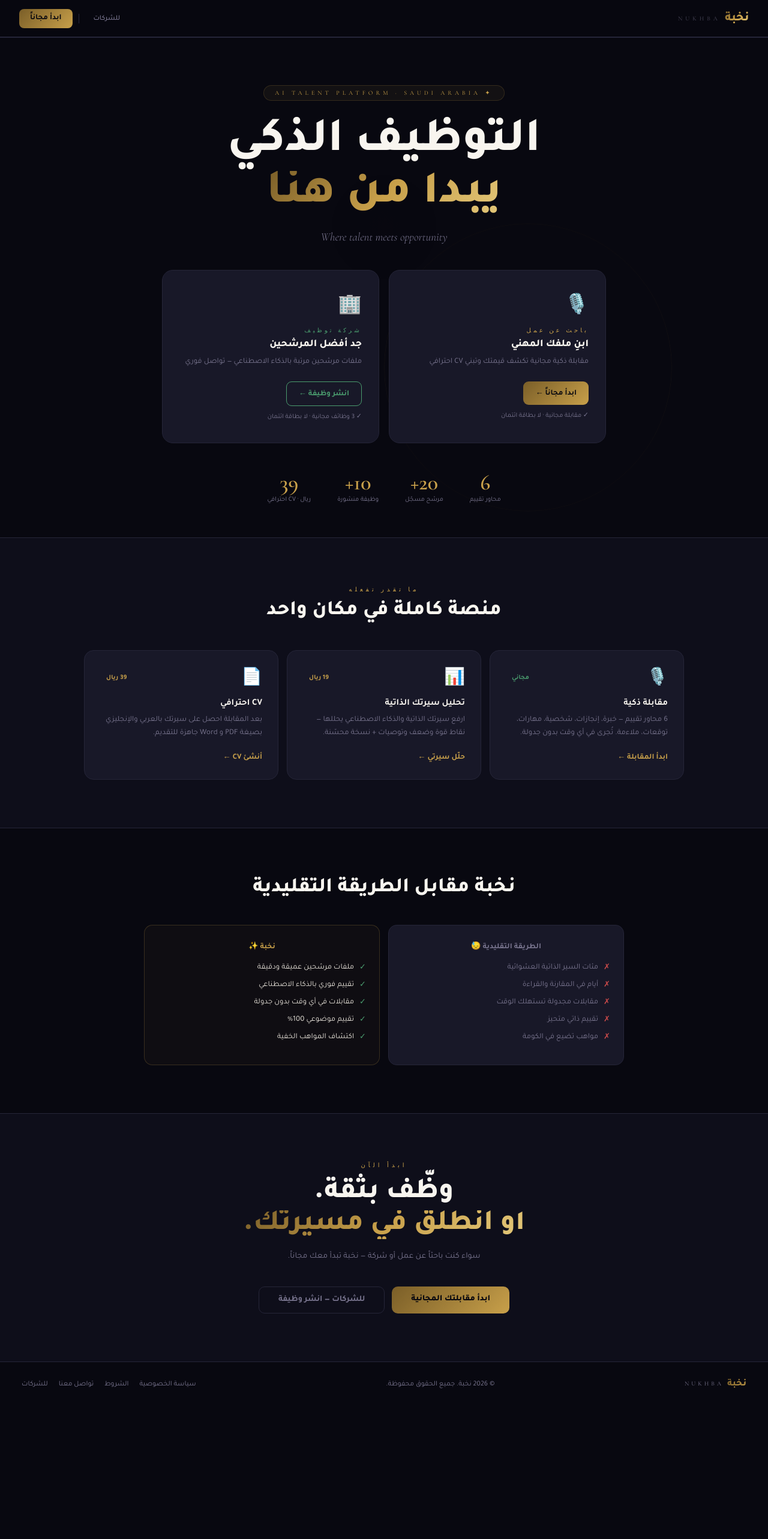
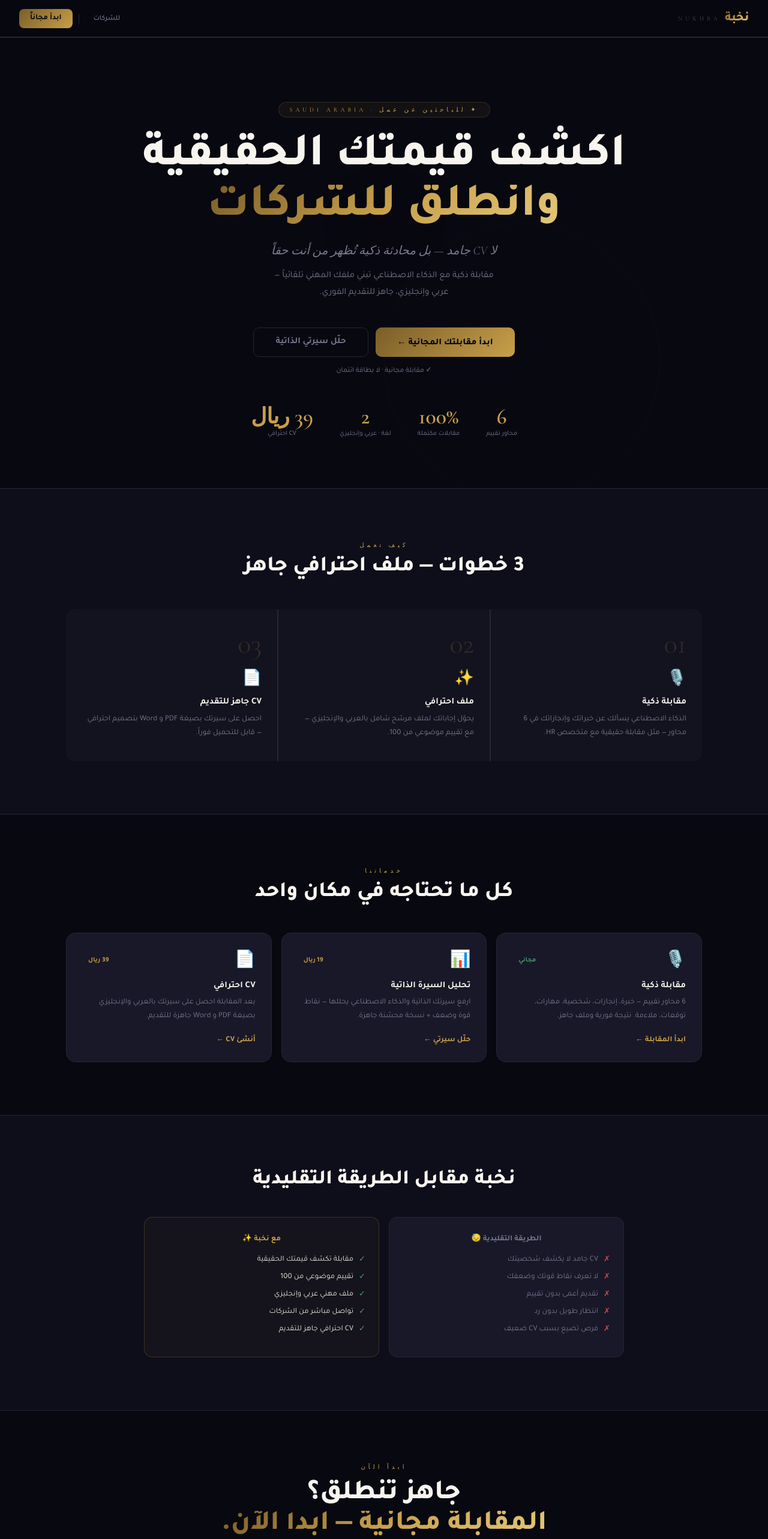
Before and after one commit to alashmori27/nukhba, a Next.js app: page / in a window 1280 px wide. Shown: the top 2566 px of the page at 60% size. Before the commit the page ends 2346 px from the top, so only its background shows below. Built offline with nearby package versions, Linux system fonts and the light colour scheme; no server answers; the database is empty.

Commit message:
build candidate landing page

```diff
--- a/app/page.js
+++ b/app/page.js
@@ -1,57 +1,30 @@
 'use client'
 import Link from 'next/link'
 import Navbar from '@/components/Navbar'
-import { useState, useEffect } from 'react'
 
 export default function Home() {
-  const [stats, setStats] = useState({ candidates: 0, jobs: 0 })
-
-  useEffect(() => {
-    async function fetchStats() {
-      try {
-        const [canRes, jobsRes] = await Promise.all([
-          fetch('/api/candidates/stats'),
-          fetch('/api/jobs/stats'),
-        ])
-        const canData  = await canRes.json()
-        const jobsData = await jobsRes.json()
-        setStats({ candidates: canData.total || 0, jobs: jobsData.total || 0 })
-      } catch(e) {
-        setStats({ candidates: 24, jobs: 12 })
-      }
-    }
-    fetchStats()
-  }, [])
-
   return (
     <>
       <style>{`
-        @keyframes float { 0%,100%{transform:translateY(0)} 50%{transform:translateY(-8px)} }
-        @keyframes glow  { 0%,100%{opacity:.06} 50%{opacity:.12} }
+        @keyframes fadeUp { from{opacity:0;transform:translateY(18px)} to{opacity:1;transform:translateY(0)} }
+        @keyframes glow   { 0%,100%{opacity:.06} 50%{opacity:.13} }
+        @keyframes float  { 0%,100%{transform:translateY(0)} 50%{transform:translateY(-8px)} }
 
-        .hero-title  { font-size: clamp(40px, 6.5vw, 80px); }
-        .split-grid  { display: grid; grid-template-columns: 1fr 1fr; gap: 16px; max-width: 740px; width: 100%; }
-        .split-card  { border-radius: 18px; padding: 36px 28px; transition: transform .3s, border-color .3s; position: relative; overflow: hidden; }
-        .split-card:hover { transform: translateY(-5px); }
-        .split-card::before { content:''; position:absolute; inset:0; opacity:0; transition:opacity .3s; border-radius:18px; }
-        .split-card.cand::before { background: radial-gradient(ellipse at 80% 0%, rgba(200,160,74,.1), transparent 70%); }
-        .split-card.comp::before { background: radial-gradient(ellipse at 20% 0%, rgba(74,156,110,.08), transparent 70%); }
-        .split-card:hover::before { opacity: 1; }
-        .stats-row   { display: flex; gap: 44px; justify-content: center; flex-wrap: wrap; }
+        .hero-title  { font-size: clamp(38px, 6.5vw, 78px); }
+        .steps-grid  { display: grid; grid-template-columns: repeat(3,1fr); gap: 2px; border-radius: 16px; overflow: hidden; }
+        .tools-grid  { display: grid; grid-template-columns: repeat(3,1fr); gap: 16px; }
+        .comp-grid   { display: grid; grid-template-columns: 1fr 1fr; gap: 16px; }
+        .section-pad { padding: 88px 40px; }
         .stat-num    { font-family:'Cormorant Garamond',serif; font-size:36px; font-weight:600; color:var(--gold); line-height:1; }
-        .tools-grid  { display: grid; grid-template-columns: repeat(3,1fr); gap: 14px; }
-        .compare-grid{ display: grid; grid-template-columns: 1fr 1fr; gap: 14px; }
-        .section-pad { padding: 80px 40px; }
 
-        @media(max-width:720px){
-          .split-grid   { grid-template-columns: 1fr; }
-          .split-card   { padding: 28px 22px; }
-          .tools-grid   { grid-template-columns: 1fr; }
-          .compare-grid { grid-template-columns: 1fr; }
-          .stats-row    { gap: 28px; }
-          .section-pad  { padding: 56px 18px !important; }
-          .hide-sm      { display: none !important; }
-          .hero-title   { font-size: 36px !important; }
+        @media(max-width:768px){
+          .steps-grid  { grid-template-columns: 1fr; gap: 2px; }
+          .tools-grid  { grid-template-columns: 1fr; gap: 12px; }
+          .comp-grid   { grid-template-columns: 1fr; }
+          .section-pad { padding: 56px 18px !important; }
+          .stats-row   { gap: 28px !important; }
+          .hide-sm     { display: none !important; }
+          .hero-title  { font-size: 36px !important; }
         }
       `}</style>
 
@@ -60,61 +33,48 @@ export default function Home() {
       <main>
 
         {/* ══ HERO ══ */}
-        <section style={{ minHeight:'100vh', display:'flex', flexDirection:'column', alignItems:'center', justifyContent:'center', textAlign:'center', padding:'80px 20px 56px', position:'relative', overflow:'hidden' }}>
+        <section style={{ minHeight:'94vh', display:'flex', flexDirection:'column', alignItems:'center', justifyContent:'center', textAlign:'center', padding:'80px 20px 56px', position:'relative', overflow:'hidden' }}>
 
-          {/* Glow bg */}
-          <div style={{ position:'absolute', top:'38%', left:'50%', transform:'translate(-50%,-50%)', width:760, height:760, background:'radial-gradient(ellipse,rgba(200,160,74,.07) 0%,transparent 65%)', pointerEvents:'none', animation:'glow 5s ease-in-out infinite' }}/>
-          <div style={{ position:'absolute', top:'38%', left:'50%', transform:'translate(-50%,-50%)', width:480, height:480, border:'1px solid rgba(200,160,74,.05)', borderRadius:'50%', animation:'float 9s ease-in-out infinite', pointerEvents:'none' }}/>
+          <div style={{ position:'absolute', top:'42%', left:'50%', transform:'translate(-50%,-50%)', width:720, height:720, background:'radial-gradient(ellipse,rgba(200,160,74,.07) 0%,transparent 65%)', pointerEvents:'none', animation:'glow 5s ease-in-out infinite' }}/>
+          <div style={{ position:'absolute', top:'42%', left:'50%', transform:'translate(-50%,-50%)', width:460, height:460, border:'1px solid rgba(200,160,74,.05)', borderRadius:'50%', animation:'float 9s ease-in-out infinite', pointerEvents:'none' }}/>
 
           {/* Badge */}
-          <div className="fade-up" style={{ display:'inline-flex', alignItems:'center', gap:7, background:'rgba(200,160,74,.06)', border:'1px solid rgba(200,160,74,.18)', padding:'6px 18px', borderRadius:22, fontSize:10, color:'var(--gold)', marginBottom:28, fontFamily:"'Cormorant Garamond',serif", letterSpacing:5, textTransform:'uppercase' }}>
-            ✦ AI Talent Platform · Saudi Arabia
+          <div style={{ display:'inline-flex', alignItems:'center', gap:7, background:'rgba(200,160,74,.06)', border:'1px solid rgba(200,160,74,.18)', padding:'6px 18px', borderRadius:22, fontSize:10, color:'var(--gold)', marginBottom:26, fontFamily:"'Cormorant Garamond',serif", letterSpacing:5, textTransform:'uppercase', animation:'fadeUp .6s ease both' }}>
+            ✦ للباحثين عن عمل · Saudi Arabia
           </div>
 
-          {/* Headline */}
-          <h1 className="fade-up hero-title" style={{ fontWeight:800, lineHeight:1.08, color:'#f8f5ef', marginBottom:14, animationDelay:'.1s' }}>
-            التوظيف الذكي<br/>
-            <span style={{ background:'linear-gradient(135deg,#7a5e28,#c8a04a,#e4c87a)', WebkitBackgroundClip:'text', WebkitTextFillColor:'transparent' }}>يبدأ من هنا</span>
+          <h1 className="hero-title" style={{ fontWeight:800, lineHeight:1.07, color:'#f8f5ef', marginBottom:16, animation:'fadeUp .6s ease both .1s' }}>
+            اكشف قيمتك الحقيقية<br/>
+            <span style={{ background:'linear-gradient(135deg,#7a5e28,#c8a04a,#e4c87a)', WebkitBackgroundClip:'text', WebkitTextFillColor:'transparent' }}>
+              وانطلق للشركات
+            </span>
           </h1>
 
-          <p className="fade-up" style={{ fontFamily:"'Cormorant Garamond',serif", fontSize:'clamp(15px,2vw,19px)', fontWeight:300, fontStyle:'italic', color:'var(--muted)', marginBottom:44, animationDelay:'.2s' }}>
-            Where talent meets opportunity
+          <p style={{ fontFamily:"'Cormorant Garamond',serif", fontSize:'clamp(15px,2vw,20px)', fontWeight:300, fontStyle:'italic', color:'var(--muted)', marginBottom:16, animation:'fadeUp .6s ease both .2s' }}>
+            لا CV جامد — بل محادثة ذكية تُظهر من أنت حقاً
           </p>
 
-          {/* البطاقتان */}
-          <div className="fade-up split-grid" style={{ animationDelay:'.3s' }}>
+          <p style={{ maxWidth:500, fontSize:15, color:'var(--muted)', lineHeight:1.85, marginBottom:44, animation:'fadeUp .6s ease both .25s' }}>
+            مقابلة ذكية مع الذكاء الاصطناعي تبني ملفك المهني تلقائياً —<br className="hide-sm"/>
+            عربي وإنجليزي، جاهز للتقديم الفوري.
+          </p>
 
-            <div className="split-card cand" style={{ background:'var(--card)', border:'1px solid var(--border)', textAlign:'right' }}>
-              <div style={{ fontSize:32, marginBottom:14 }}>🎙️</div>
-              <div style={{ fontFamily:"'Cormorant Garamond',serif", fontSize:10, letterSpacing:4, color:'var(--gold)', textTransform:'uppercase', marginBottom:8 }}>باحث عن عمل</div>
-              <h3 style={{ fontSize:17, fontWeight:800, color:'#f8f5ef', marginBottom:8 }}>ابنِ ملفك المهني</h3>
-              <p style={{ fontSize:13, color:'var(--muted)', lineHeight:1.75, marginBottom:20 }}>مقابلة ذكية مجانية تكشف قيمتك وتبني CV احترافي</p>
-              <Link href="/auth/login" style={{ display:'inline-flex', padding:'10px 20px', borderRadius:9, fontSize:13, fontWeight:700, background:'linear-gradient(135deg,#7a5e28,#c8a04a)', color:'#06060e', textDecoration:'none' }}>
-                ابدأ مجاناً ←
-              </Link>
-              <p style={{ fontSize:11, color:'var(--muted)', marginTop:10 }}>✓ مقابلة مجانية · لا بطاقة ائتمان</p>
-            </div>
-
-            <div className="split-card comp" style={{ background:'var(--card)', border:'1px solid var(--border)', textAlign:'right' }}>
-              <div style={{ fontSize:32, marginBottom:14 }}>🏢</div>
-              <div style={{ fontFamily:"'Cormorant Garamond',serif", fontSize:10, letterSpacing:4, color:'var(--success)', textTransform:'uppercase', marginBottom:8 }}>شركة توظيف</div>
-              <h3 style={{ fontSize:17, fontWeight:800, color:'#f8f5ef', marginBottom:8 }}>جد أفضل المرشحين</h3>
-              <p style={{ fontSize:13, color:'var(--muted)', lineHeight:1.75, marginBottom:20 }}>ملفات مرشحين مرتبة بالذكاء الاصطناعي — تواصل فوري</p>
-              <Link href="/auth/login?role=company" style={{ display:'inline-flex', padding:'10px 20px', borderRadius:9, fontSize:13, fontWeight:700, border:'1px solid var(--success)', color:'var(--success)', background:'transparent', textDecoration:'none' }}>
-                انشر وظيفة ←
-              </Link>
-              <p style={{ fontSize:11, color:'var(--muted)', marginTop:10 }}>✓ 3 وظائف مجانية · لا بطاقة ائتمان</p>
-            </div>
+          <div style={{ display:'flex', gap:12, justifyContent:'center', flexWrap:'wrap', animation:'fadeUp .6s ease both .35s' }}>
+            <Link href="/auth/login" style={{ padding:'14px 36px', borderRadius:10, fontSize:15, fontWeight:800, background:'linear-gradient(135deg,#7a5e28,#c8a04a)', color:'#06060e', textDecoration:'none' }}>
+              ابدأ مقابلتك المجانية ←
+            </Link>
+            <Link href="/analyze-cv" style={{ padding:'14px 36px', borderRadius:10, fontSize:15, fontWeight:700, border:'1px solid var(--border)', color:'var(--muted)', background:'transparent', textDecoration:'none' }}>
+              حلّل سيرتي الذاتية
+            </Link>
           </div>
 
-          {/* إحصائيات */}
-          <div className="fade-up stats-row" style={{ marginTop:48, animationDelay:'.45s' }}>
-            {[
-              ['6',   'محاور تقييم'],
-              [stats.candidates > 0 ? stats.candidates : '20+', 'مرشح مسجّل'],
-              [stats.jobs > 0 ? stats.jobs : '10+', 'وظيفة منشورة'],
-              ['39',  'ريال · CV احترافي'],
-            ].map((s,i) => (
+          <p style={{ fontSize:12, color:'var(--muted)', marginTop:14, animation:'fadeUp .6s ease both .4s' }}>
+            ✓ مقابلة مجانية · لا بطاقة ائتمان
+          </p>
+
+          {/* Stats */}
+          <div className="stats-row" style={{ display:'flex', gap:44, justifyContent:'center', marginTop:52, flexWrap:'wrap', animation:'fadeUp .6s ease both .45s' }}>
+            {[['6','محاور تقييم'],['100%','مقابلات مكتملة'],['2','لغة · عربي وإنجليزي'],['39 ريال','CV احترافي']].map((s,i) => (
               <div key={i} style={{ textAlign:'center' }}>
                 <div className="stat-num">{s[0]}</div>
                 <div style={{ fontSize:11, color:'var(--muted)', marginTop:4 }}>{s[1]}</div>
@@ -123,12 +83,36 @@ export default function Home() {
           </div>
         </section>
 
-        {/* ══ الأدوات الثلاث ══ */}
+        {/* ══ كيف تعمل ══ */}
         <section className="section-pad" style={{ background:'var(--bg2)', borderTop:'1px solid var(--border)', borderBottom:'1px solid var(--border)' }}>
-          <div style={{ maxWidth:1000, margin:'0 auto' }}>
+          <div style={{ maxWidth:1060, margin:'0 auto' }}>
+            <div style={{ textAlign:'center', marginBottom:48 }}>
+              <p style={{ fontFamily:"'Cormorant Garamond',serif", fontSize:10, letterSpacing:5, color:'var(--gold)', textTransform:'uppercase', marginBottom:10 }}>كيف تعمل</p>
+              <h2 style={{ fontSize:'clamp(20px,3.5vw,36px)', fontWeight:800, color:'#f8f5ef' }}>3 خطوات — ملف احترافي جاهز</h2>
+            </div>
+            <div className="steps-grid" style={{ background:'var(--border)' }}>
+              {[
+                { num:'01', icon:'🎙️', title:'مقابلة ذكية', desc:'الذكاء الاصطناعي يسألك عن خبراتك وإنجازاتك في 6 محاور — مثل مقابلة حقيقية مع متخصص HR.' },
+                { num:'02', icon:'✨', title:'ملف احترافي', desc:'يحوّل إجاباتك لملف مرشح شامل بالعربي والإنجليزي — مع تقييم موضوعي من 100.' },
+                { num:'03', icon:'📄', title:'CV جاهز للتقديم', desc:'احصل على سيرتك بصيغة PDF و Word بتصميم احترافي — قابل للتحميل فوراً.' },
+              ].map(c => (
+                <div key={c.num} style={{ background:'var(--surface)', padding:'34px 26px' }}>
+                  <div style={{ fontFamily:"'Cormorant Garamond',serif", fontSize:46, fontWeight:300, color:'var(--gold)', opacity:.18, lineHeight:1, marginBottom:18 }}>{c.num}</div>
+                  <div style={{ fontSize:26, marginBottom:12 }}>{c.icon}</div>
+                  <div style={{ fontSize:15, fontWeight:700, color:'#f8f5ef', marginBottom:8 }}>{c.title}</div>
+                  <div style={{ fontSize:13, color:'var(--muted)', lineHeight:1.8 }}>{c.desc}</div>
+                </div>
+              ))}
+            </div>
+          </div>
+        </section>
+
+        {/* ══ الأدوات ══ */}
+        <section className="section-pad">
+          <div style={{ maxWidth:1060, margin:'0 auto' }}>
             <div style={{ textAlign:'center', marginBottom:44 }}>
-              <p style={{ fontFamily:"'Cormorant Garamond',serif", fontSize:10, letterSpacing:5, color:'var(--gold)', textTransform:'uppercase', marginBottom:10 }}>ما تقدر تفعله</p>
-              <h2 style={{ fontSize:'clamp(20px,3.5vw,34px)', fontWeight:800, color:'#f8f5ef' }}>منصة كاملة في مكان واحد</h2>
+              <p style={{ fontFamily:"'Cormorant Garamond',serif", fontSize:10, letterSpacing:5, color:'var(--gold)', textTransform:'uppercase', marginBottom:10 }}>خدماتنا</p>
+              <h2 style={{ fontSize:'clamp(20px,3.5vw,36px)', fontWeight:800, color:'#f8f5ef' }}>كل ما تحتاجه في مكان واحد</h2>
             </div>
             <div className="tools-grid">
               {[
@@ -137,7 +121,7 @@ export default function Home() {
                   tag:'مجاني',
                   tagColor:'var(--success)',
                   title:'مقابلة ذكية',
-                  desc:'6 محاور تقييم — خبرة، إنجازات، شخصية، مهارات، توقعات، ملاءمة. تُجرى في أي وقت بدون جدولة.',
+                  desc:'6 محاور تقييم — خبرة، إنجازات، شخصية، مهارات، توقعات، ملاءمة. نتيجة فورية وملف جاهز.',
                   link:'/auth/login',
                   btn:'ابدأ المقابلة'
                 },
@@ -145,8 +129,8 @@ export default function Home() {
                   icon:'📊',
                   tag:'19 ريال',
                   tagColor:'var(--gold)',
-                  title:'تحليل سيرتك الذاتية',
-                  desc:'ارفع سيرتك الذاتية والذكاء الاصطناعي يحللها — نقاط قوة وضعف وتوصيات + نسخة محسّنة.',
+                  title:'تحليل السيرة الذاتية',
+                  desc:'ارفع سيرتك الذاتية والذكاء الاصطناعي يحللها — نقاط قوة وضعف + نسخة محسّنة جاهزة.',
                   link:'/analyze-cv',
                   btn:'حلّل سيرتي'
                 },
@@ -177,24 +161,24 @@ export default function Home() {
           </div>
         </section>
 
-        {/* ══ المقارنة ══ */}
-        <section className="section-pad">
+        {/* ══ مقارنة ══ */}
+        <section className="section-pad" style={{ background:'var(--bg2)', borderTop:'1px solid var(--border)', borderBottom:'1px solid var(--border)' }}>
           <div style={{ maxWidth:800, margin:'0 auto' }}>
             <div style={{ textAlign:'center', marginBottom:40 }}>
               <h2 style={{ fontSize:'clamp(20px,3.5vw,34px)', fontWeight:800, color:'#f8f5ef' }}>نخبة مقابل الطريقة التقليدية</h2>
             </div>
-            <div className="compare-grid">
+            <div className="comp-grid">
               <div style={{ background:'var(--card)', border:'1px solid var(--border)', borderRadius:14, padding:'26px 22px' }}>
                 <div style={{ fontSize:13, fontWeight:700, color:'var(--muted)', marginBottom:16, textAlign:'center' }}>الطريقة التقليدية 😓</div>
-                {['مئات السير الذاتية العشوائية','أيام في المقارنة والقراءة','مقابلات مجدولة تستهلك الوقت','تقييم ذاتي متحيز','مواهب تضيع في الكومة'].map(i => (
+                {['CV جامد لا يكشف شخصيتك','لا تعرف نقاط قوتك وضعفك','تقديم أعمى بدون تقييم','انتظار طويل بدون رد','فرص تضيع بسبب CV ضعيف'].map(i => (
                   <div key={i} style={{ display:'flex', alignItems:'center', gap:9, marginBottom:10, fontSize:13, color:'var(--muted)' }}>
                     <span style={{ color:'var(--error)', flexShrink:0 }}>✗</span>{i}
                   </div>
                 ))}
               </div>
               <div style={{ background:'rgba(200,160,74,.04)', border:'1px solid rgba(200,160,74,.22)', borderRadius:14, padding:'26px 22px' }}>
-                <div style={{ fontSize:13, fontWeight:700, color:'var(--gold)', marginBottom:16, textAlign:'center' }}>نخبة ✨</div>
-                {['ملفات مرشحين عميقة ودقيقة','تقييم فوري بالذكاء الاصطناعي','مقابلات في أي وقت بدون جدولة','تقييم موضوعي 100%','اكتشاف المواهب الخفية'].map(i => (
+                <div style={{ fontSize:13, fontWeight:700, color:'var(--gold)', marginBottom:16, textAlign:'center' }}>مع نخبة ✨</div>
+                {['مقابلة تكشف قيمتك الحقيقية','تقييم موضوعي من 100','ملف مهني عربي وإنجليزي','تواصل مباشر من الشركات','CV احترافي جاهز للتقديم'].map(i => (
                   <div key={i} style={{ display:'flex', alignItems:'center', gap:9, marginBottom:10, fontSize:13, color:'var(--text)' }}>
                     <span style={{ color:'var(--success)', flexShrink:0 }}>✓</span>{i}
                   </div>
@@ -205,23 +189,23 @@ export default function Home() {
         </section>
 
         {/* ══ CTA ══ */}
-        <section className="section-pad" style={{ background:'var(--bg2)', borderTop:'1px solid var(--border)', textAlign:'center' }}>
+        <section className="section-pad" style={{ textAlign:'center' }}>
           <p style={{ fontFamily:"'Cormorant Garamond',serif", fontSize:10, letterSpacing:5, color:'var(--gold)', textTransform:'uppercase', marginBottom:14 }}>ابدأ الآن</p>
-          <h2 style={{ fontSize:'clamp(26px,5vw,48px)', fontWeight:800, color:'#f8f5ef', marginBottom:14, lineHeight:1.1 }}>
-            وظّف بثقة.<br/>
+          <h2 style={{ fontSize:'clamp(24px,4.5vw,46px)', fontWeight:800, color:'#f8f5ef', marginBottom:14, lineHeight:1.1 }}>
+            جاهز تنطلق؟<br/>
             <span style={{ background:'linear-gradient(135deg,#7a5e28,#c8a04a,#e4c87a)', WebkitBackgroundClip:'text', WebkitTextFillColor:'transparent' }}>
-              أو انطلق في مسيرتك.
+              المقابلة مجانية — ابدأ الآن.
             </span>
           </h2>
           <p style={{ fontSize:14, color:'var(--muted)', maxWidth:400, margin:'0 auto 36px', lineHeight:1.85 }}>
-            سواء كنت باحثاً عن عمل أو شركة — نخبة تبدأ معك مجاناً.
+            مقابلة واحدة تكشف قيمتك وتبني ملفك — مجاناً وبدون أي التزام.
           </p>
           <div style={{ display:'flex', gap:12, justifyContent:'center', flexWrap:'wrap' }}>
             <Link href="/auth/login" style={{ padding:'13px 32px', borderRadius:10, fontSize:14, fontWeight:800, background:'linear-gradient(135deg,#7a5e28,#c8a04a)', color:'#06060e', textDecoration:'none' }}>
               ابدأ مقابلتك المجانية
             </Link>
-            <Link href="/auth/login?role=company" style={{ padding:'13px 32px', borderRadius:10, fontSize:14, fontWeight:700, border:'1px solid var(--border)', color:'var(--muted)', background:'transparent', textDecoration:'none' }}>
-              للشركات — انشر وظيفة
+            <Link href="/analyze-cv" style={{ padding:'13px 32px', borderRadius:10, fontSize:14, fontWeight:700, border:'1px solid var(--border)', color:'var(--muted)', background:'transparent', textDecoration:'none' }}>
+              حلّل سيرتي الذاتية
             </Link>
           </div>
         </section>
@@ -232,12 +216,12 @@ export default function Home() {
       <footer style={{ padding:'28px 36px', borderTop:'1px solid var(--border)', display:'flex', alignItems:'center', justifyContent:'space-between', flexWrap:'wrap', gap:14 }}>
         <div style={{ display:'flex', alignItems:'baseline', gap:6 }}>
           <span style={{ fontSize:16, fontWeight:800, background:'linear-gradient(135deg,#7a5e28,#c8a04a)', WebkitBackgroundClip:'text', WebkitTextFillColor:'transparent' }}>نخبة</span>
-          <span style={{ fontFamily:"'Cormorant Garamond',serif", fontSize:10, letterSpacing:4, color:'var(--muted)', textTransform:'uppercase' }}>Nukhba</span>
+          <span style={{ fontFamily:"'Cormorant Garamond',serif", fontSize:9, letterSpacing:4, color:'var(--muted)', textTransform:'uppercase' }}>Nukhba</span>
         </div>
-        <p style={{ fontSize:12, color:'var(--muted)' }}>© {new Date().getFullYear()} نخبة. جميع الحقوق محفوظة.</p>
+        <p style={{ fontSize:11, color:'var(--muted)' }}>© {new Date().getFullYear()} نخبة. جميع الحقوق محفوظة.</p>
         <div style={{ display:'flex', gap:18, flexWrap:'wrap' }}>
-          {[['سياسة الخصوصية','/privacy'],['الشروط','/terms'],['تواصل معنا','/contact'],['للشركات','/for-companies']].map(([l,h]) => (
-            <Link key={h} href={h} style={{ fontSize:12, color:'var(--muted)', textDecoration:'none' }}>{l}</Link>
+          {[['للشركات','/for-companies'],['سياسة الخصوصية','/privacy'],['الشروط','/terms'],['تواصل معنا','/contact']].map(([l,h]) => (
+            <Link key={h} href={h} style={{ fontSize:11, color:'var(--muted)', textDecoration:'none' }}>{l}</Link>
           ))}
         </div>
       </footer>
```
